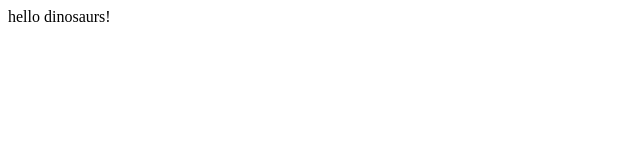
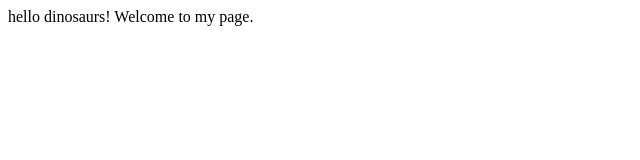
Before and after one commit to ashleydusek5/test, a plain HTML site: page index.html in a window 1280 px wide. Shown: the whole page, without its empty margins (0-640 px from the left). Drawn offline with Linux system fonts and the light colour scheme.

Commit message:
Added welcome

```diff
--- a/index.html
+++ b/index.html
@@ -4,7 +4,7 @@
     <title>Hello</title>
 </head>
 <body>
-  hello dinosaurs!
+  hello dinosaurs! Welcome to my page.
 
 
 </body>
```
